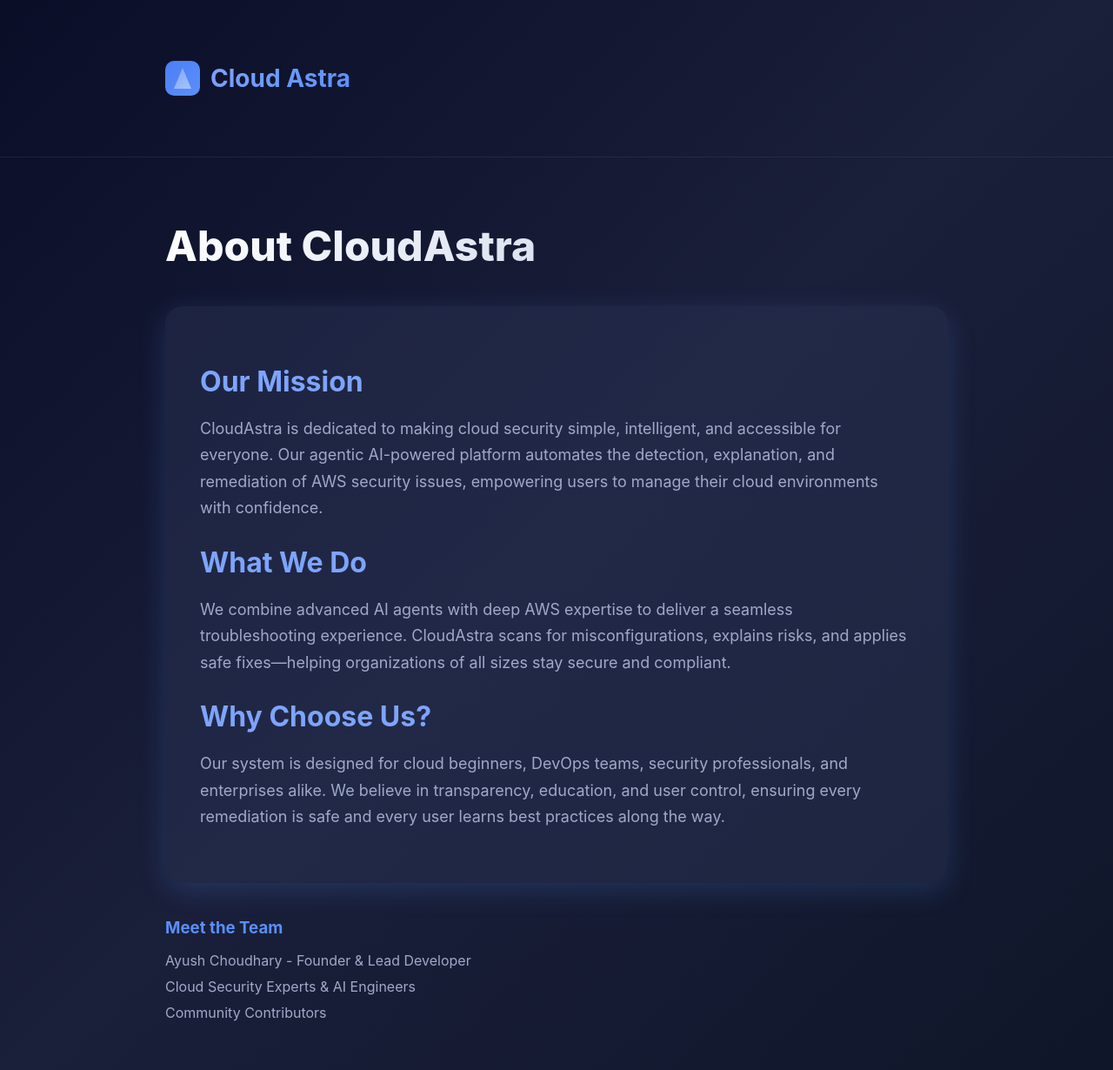
After one commit to ayush03ch/Cloud-ASTRA, a Flask app: page /about in a window 1280 px wide. The commit adds this page. Shown: the whole page at 87% size. Run offline with Flask 3, Linux system fonts and the light colour scheme.

Commit message:
Added About Page

```diff
--- a/webapp/app.py
+++ b/webapp/app.py
@@ -23,6 +23,11 @@ logging.basicConfig(level=logging.INFO)
 def landing():
     """Serve the landing page."""
     return render_template('landing.html')
+
+@app.route('/about')
+def about():
+    """Serve the about page."""
+    return render_template('about.html')
 
 @app.route('/dashboard')
 def dashboard():
--- /dev/null
+++ b/webapp/templates/about.html
@@ -0,0 +1,137 @@
+<!DOCTYPE html>
+<html lang="en">
+<head>
+    <meta charset="UTF-8">
+    <meta name="viewport" content="width=device-width, initial-scale=1.0">
+    <title>About CloudAstra</title>
+    <style>
+        body {
+            font-family: -apple-system, BlinkMacSystemFont, 'Segoe UI', Roboto, Oxygen, Ubuntu, Cantarell, sans-serif;
+            background: linear-gradient(135deg, #0a0e27 0%, #1a1f3a 50%, #0f1629 100%);
+            color: #ffffff;
+            margin: 0;
+            padding: 0;
+        }
+        .container {
+            max-width: 900px;
+            margin: 0 auto;
+            padding: 40px 20px;
+        }
+        header {
+            padding: 30px 0;
+            border-bottom: 1px solid rgba(126, 164, 252, 0.1);
+        }
+        .logo {
+            display: flex;
+            align-items: center;
+            gap: 12px;
+        }
+        .logo-icon {
+            width: 40px;
+            height: 40px;
+            background: linear-gradient(135deg, #4d7ef7 0%, #5b8ff9 100%);
+            border-radius: 10px;
+            display: flex;
+            align-items: center;
+            justify-content: center;
+            position: relative;
+        }
+        .logo-icon::before {
+            content: '';
+            width: 20px;
+            height: 24px;
+            background: linear-gradient(135deg, #7ea4fc 0%, #a8c5fd 100%);
+            border-radius: 6px 6px 0 0;
+            clip-path: polygon(50% 0%, 0% 100%, 100% 100%);
+        }
+        .logo-text {
+            font-size: 28px;
+            font-weight: 700;
+            background: linear-gradient(135deg, #7ea4fc 0%, #5b8ff9 100%);
+            -webkit-background-clip: text;
+            -webkit-text-fill-color: transparent;
+            background-clip: text;
+        }
+        h1 {
+            font-size: 48px;
+            font-weight: 800;
+            margin-bottom: 24px;
+            background: linear-gradient(135deg, #ffffff 0%, #b8c5e0 100%);
+            -webkit-background-clip: text;
+            -webkit-text-fill-color: transparent;
+            background-clip: text;
+        }
+        .about-section {
+            margin-top: 40px;
+            background: rgba(45, 55, 90, 0.4);
+            border-radius: 20px;
+            padding: 40px;
+            box-shadow: 0 8px 32px rgba(91, 143, 249, 0.2);
+        }
+        .about-section h2 {
+            font-size: 32px;
+            margin-bottom: 20px;
+            color: #7ea4fc;
+        }
+        .about-section p {
+            font-size: 18px;
+            color: #a0a9c9;
+            line-height: 1.7;
+            margin-bottom: 20px;
+        }
+        .team {
+            margin-top: 40px;
+        }
+        .team h3 {
+            color: #5b8ff9;
+            margin-bottom: 16px;
+        }
+        .team-list {
+            list-style: none;
+            padding: 0;
+        }
+        .team-list li {
+            font-size: 16px;
+            color: #a0a9c9;
+            margin-bottom: 10px;
+        }
+        @media (max-width: 768px) {
+            h1 {
+                font-size: 32px;
+            }
+            .about-section {
+                padding: 20px;
+            }
+        }
+    </style>
+</head>
+<body>
+    <header>
+        <div class="container">
+            <div class="logo">
+                <div class="logo-icon"></div>
+                <div class="logo-text">Cloud Astra</div>
+            </div>
+        </div>
+    </header>
+    <div class="container">
+        <h1>About CloudAstra</h1>
+        <div class="about-section">
+            <h2>Our Mission</h2>
+            <p>CloudAstra is dedicated to making cloud security simple, intelligent, and accessible for everyone. Our agentic AI-powered platform automates the detection, explanation, and remediation of AWS security issues, empowering users to manage their cloud environments with confidence.</p>
+            <h2>What We Do</h2>
+            <p>We combine advanced AI agents with deep AWS expertise to deliver a seamless troubleshooting experience. CloudAstra scans for misconfigurations, explains risks, and applies safe fixes—helping organizations of all sizes stay secure and compliant.</p>
+            <h2>Why Choose Us?</h2>
+            <p>Our system is designed for cloud beginners, DevOps teams, security professionals, and enterprises alike. We believe in transparency, education, and user control, ensuring every remediation is safe and every user learns best practices along the way.</p>
+        </div>
+        <div class="team">
+            <h3>Meet the Team</h3>
+            <ul class="team-list">
+                <li>Ayush Choudhary - Founder & Lead Developer</li>
+                <li>Cloud Security Experts & AI Engineers</li>
+                <li>Community Contributors</li>
+            </ul>
+        </div>
+    </div>
+</body>
+</html>
--- a/webapp/templates/index.html
+++ b/webapp/templates/index.html
@@ -1324,6 +1324,11 @@
                 <div class="sidebar-footer" id="terminalToggle" onclick="toggleTerminal()" title="Toggle Terminal">
                     <span class="sidebar-footer-icon">🖥️</span>
                     <span>Astra</span>
+                </div>
+
+                <div class="sidebar-footer" onclick="window.location.href='/about'" title="About CloudAstra">
+                    <span class="sidebar-footer-icon">ℹ️</span>
+                    <span>About</span>
                 </div>
             </aside>
 
```
Also changed, not shown: webapp/templates/landing.html (+7 -2 lines).
